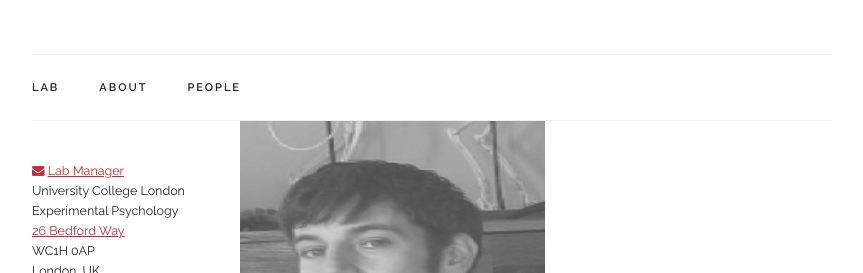
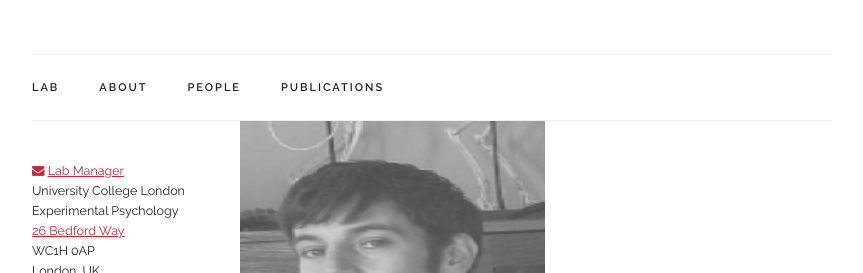
Before and after one commit to lovebc/lovebc.github.io, a Jekyll site: the page built from test.html, in a window 1280 px wide. Shown: the part 415-688 px from the top of the page, without its empty margins (208-1071 px from the left). Built offline with Jekyll 4.4.1, drawn with Linux system fonts in a browser that asks for light colours; nearby versions of some CDN libraries; some web fonts are replaced; comment, search, counter and statistics services are not loaded.

Commit message:
Update lab_navigation.html

```diff
--- a/_includes/lab_navigation.html
+++ b/_includes/lab_navigation.html
@@ -36,6 +36,11 @@
               </ul>
             </div>
           </li>
+
+      <li class="navbar-item">
+        <a class="navbar-link" href="#publications">Publications</a>
+      </li>
+
     </ul>
   </div>
 </nav>
```
